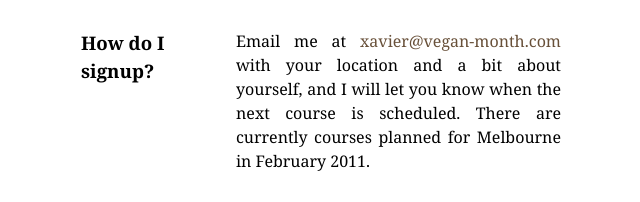
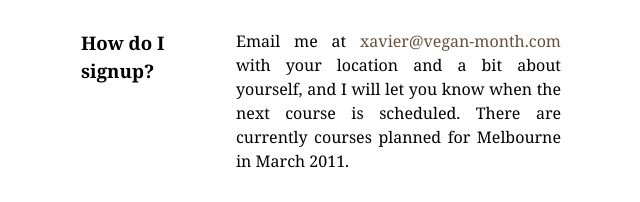
Before and after one commit to xaviershay/vegan-month, a plain HTML site: page public/index.html in a window 1280 px wide. Shown: the part 2491-2693 px from the top of the page, 319-959 px from the left. Drawn offline with Linux system fonts and the light colour scheme.

Commit message:
March 2011

```diff
--- a/public/index.html
+++ b/public/index.html
@@ -131,7 +131,7 @@
 
     <section>
       <h1>How do I signup?</h1>
-      <p>Email me at <a href='mailto:xavier@vegan-month.com'>xavier@vegan-month.com</a> with your location and a bit about yourself, and I will let you know when the next course is scheduled. There are currently courses planned for Melbourne in February 2011.</p>
+      <p>Email me at <a href='mailto:xavier@vegan-month.com'>xavier@vegan-month.com</a> with your location and a bit about yourself, and I will let you know when the next course is scheduled. There are currently courses planned for Melbourne in March 2011.</p>
     </section>
   </body>
 </html>
```
